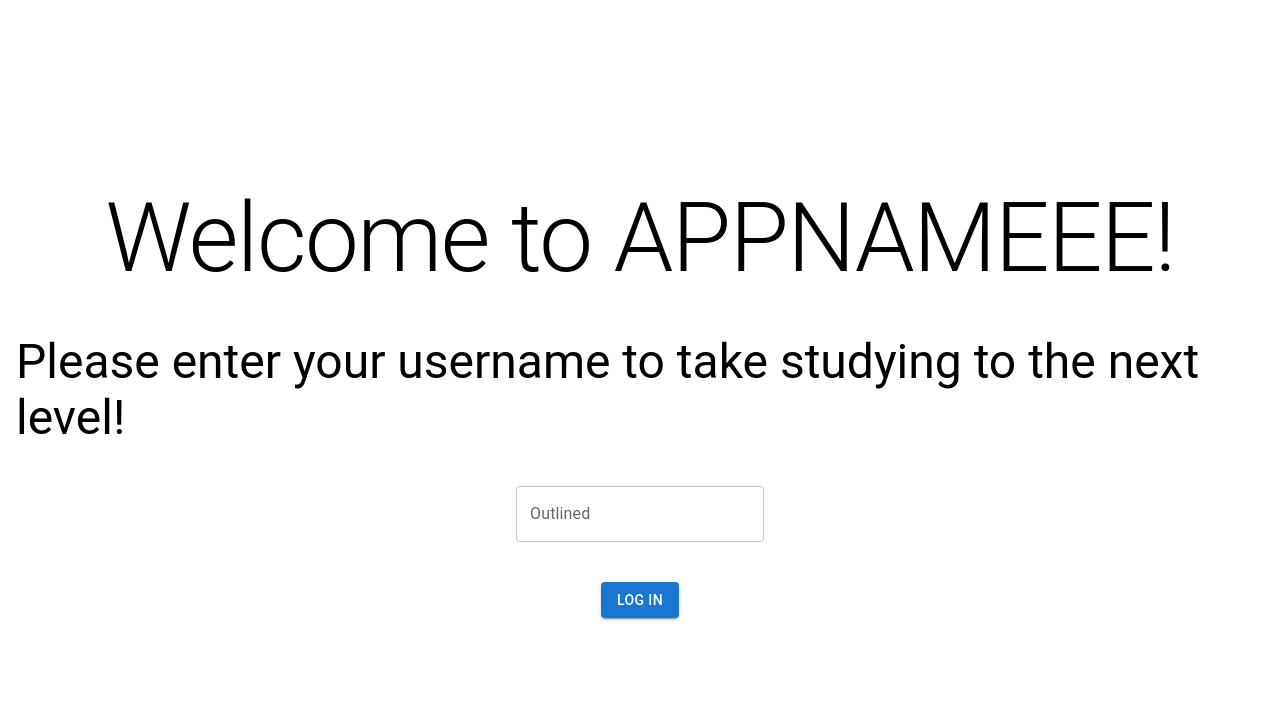
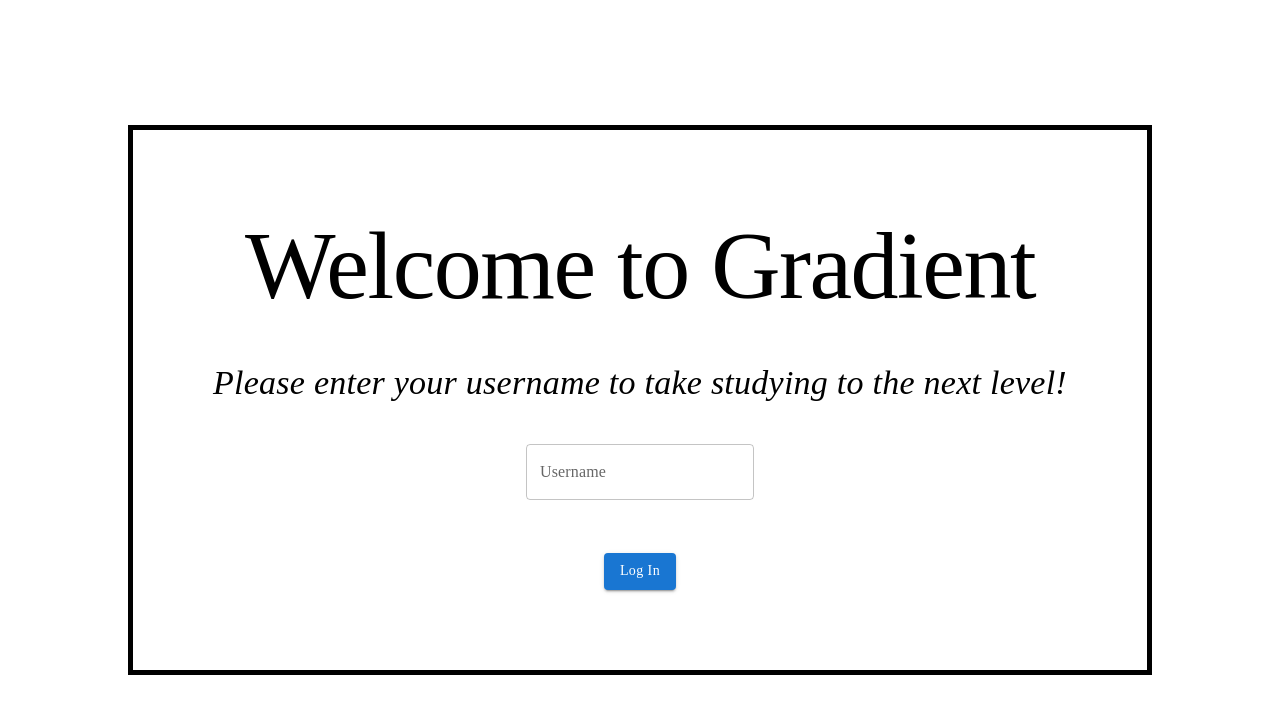
Before and after one commit to Sugarnetes/Gradient, a React (Create React App) app in the folder client/: page / in a window 1280 px wide. Shown: the top 714 px of the page. Built offline with nearby package versions, Linux system fonts and the light colour scheme.

Commit message:
feat: make login a bit nicer

```diff
--- a/client/src/pages/login.jsx
+++ b/client/src/pages/login.jsx
@@ -1,23 +1,36 @@
-import { Button, Typography, TextField, Stack } from '@mui/material';
+import { Button, Typography, TextField, Stack, createTheme, ThemeProvider, Box } from '@mui/material';
 import React, { useState } from 'react';
+
+const theme = createTheme({
+    typography: {
+      allVariants: {
+        fontFamily: 'Acme',
+        textTransform: 'none',
+        marginBottom: '10pt',
+      },
+    },
+  });
 
 export const Login = () => {
     const [username, setUsername] = useState("");
     return (
-        <div style={{'height': '100%', 'display': 'flex', 'justifyContent': 'center'}}>
-            <Stack spacing={5} marginLeft={2} marginRight={2} justifyContent="center" alignItems="center">
+            <ThemeProvider theme={theme}>
+                <Box display="flex" minHeight="100vh" justifyContent="center" alignItems='center'>
+            <Stack spacing={5} alignItems="center"
+            sx={{ border: '5px solid black', padding: '5rem', width: 'fit-content' }}>
             <Typography variant="h1">
-                Welcome to APPNAMEEE!
+                Welcome to Gradient
             </Typography>
-            <Typography variant="h3">
+            <Typography variant="h4" fontStyle="italic">
                 Please enter your username to take studying to the next level!
             </Typography>
-            <TextField id="outlined-basic" label="Outlined" variant="outlined"
+            <TextField id="outlined-basic" label="Username" variant="outlined"
                 value={username}
                 onChange={e => setUsername(e.target.value)} />
             <Button variant="contained" href={"/dashboard#" + username }>Log In</Button>
             </Stack>
-        </div>
+            </Box>
+        </ThemeProvider>
     )}
 
     export default Login;
```
